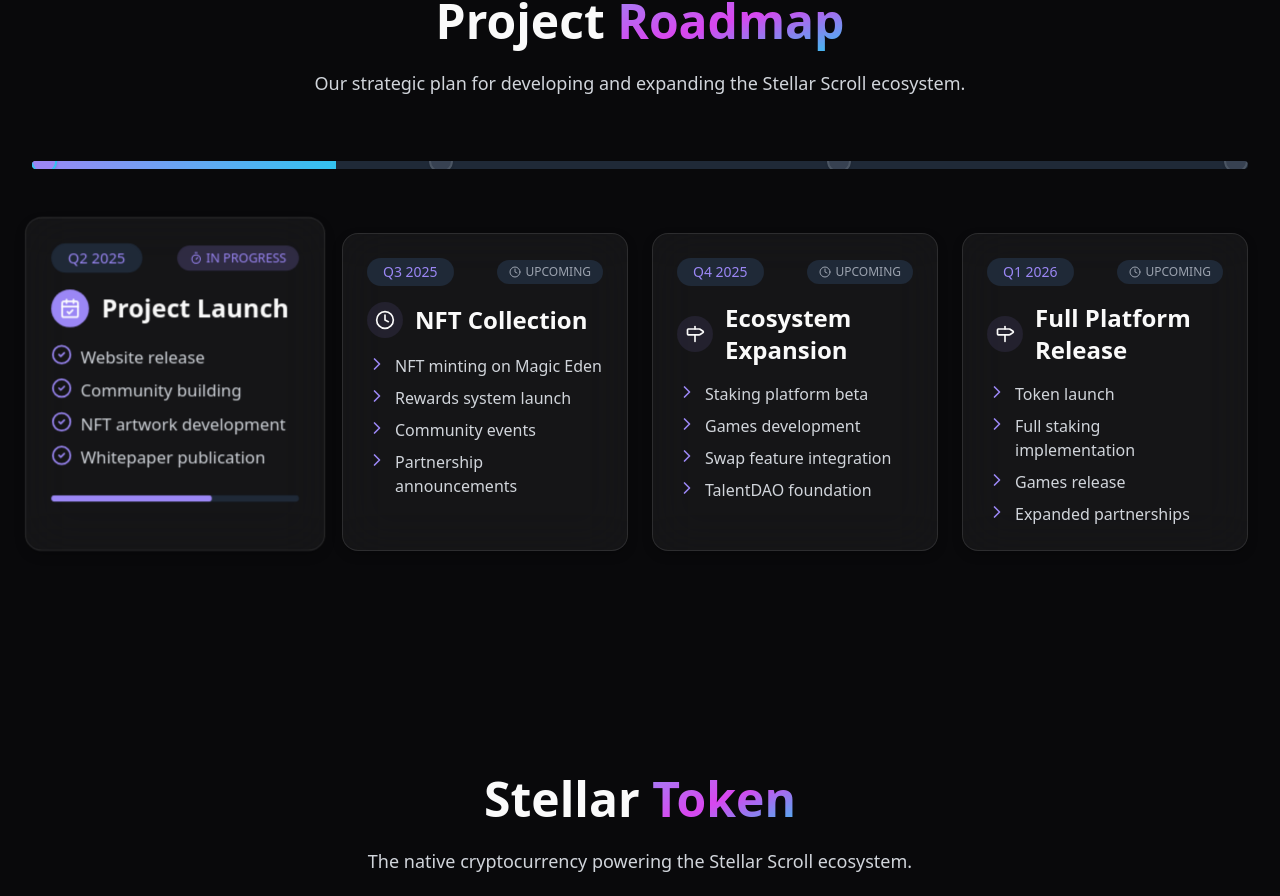
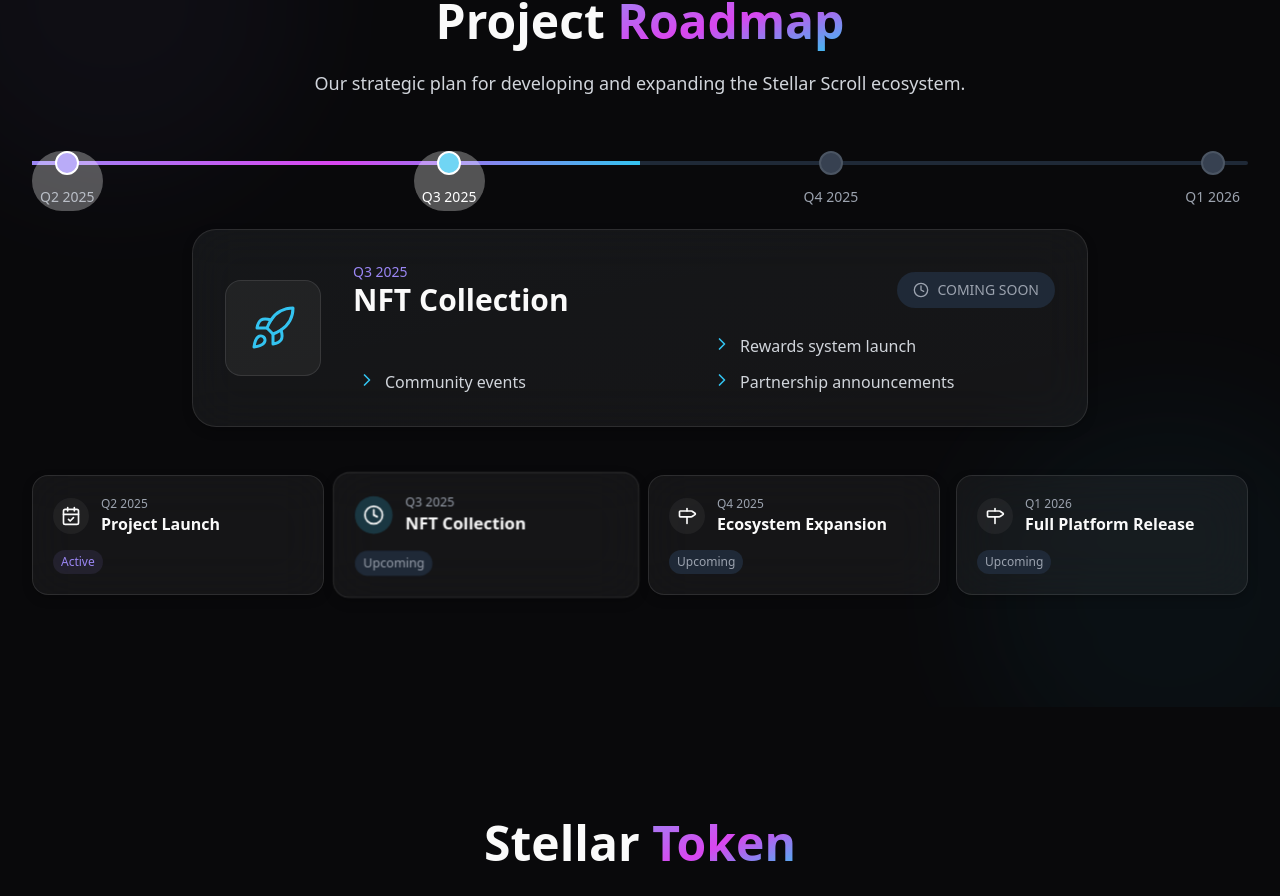
Before and after one commit to ChethaniSaumya/stellar-scroll-rewards, a React (Vite) app: page / in a window 1280 px wide. Shown: the part 3275-4171 px from the top of the page. Built offline with nearby package versions, Linux system fonts and the light colour scheme.

Commit message:
Refactor: Improve visual design
Enhance the visual appeal of the website by incorporating more attractive design elements.

```diff
--- a/src/components/sections/RoadmapSection.tsx
+++ b/src/components/sections/RoadmapSection.tsx
@@ -1,12 +1,16 @@
 
-import { useState, useEffect } from 'react';
+import { useState, useEffect, useRef } from 'react';
 import {
   ChevronRight,
   Clock,
   CalendarCheck,
   Milestone,
   CheckCircle2,
-  Timer
+  Timer,
+  Sparkles,
+  Rocket,
+  Zap,
+  Globe
 } from 'lucide-react';
 import {
   Accordion,
@@ -27,7 +31,10 @@ const roadmapItems = [
       "NFT artwork development",
       "Whitepaper publication"
     ],
-    status: "in-progress"
+    status: "in-progress",
+    mainIcon: <Sparkles className="h-12 w-12 text-stellar-purple" strokeWidth={1.5} />,
+    bgColor: "from-stellar-purple/10 to-transparent",
+    accent: "stellar-purple"
   },
   {
     quarter: "Q3 2025",
@@ -39,7 +46,10 @@ const roadmapItems = [
       "Community events",
       "Partnership announcements"
     ],
-    status: "upcoming"
+    status: "upcoming",
+    mainIcon: <Rocket className="h-12 w-12 text-stellar-blue" strokeWidth={1.5} />,
+    bgColor: "from-stellar-blue/10 to-transparent",
+    accent: "stellar-blue"
   },
   {
     quarter: "Q4 2025",
@@ -51,7 +61,10 @@ const roadmapItems = [
       "Swap feature integration",
       "TalentDAO foundation"
     ],
-    status: "upcoming"
+    status: "upcoming",
+    mainIcon: <Zap className="h-12 w-12 text-stellar-pink" strokeWidth={1.5} />,
+    bgColor: "from-stellar-pink/10 to-transparent",
+    accent: "stellar-pink"
   },
   {
     quarter: "Q1 2026",
@@ -63,14 +76,18 @@ const roadmapItems = [
       "Games release",
       "Expanded partnerships"
     ],
-    status: "upcoming"
+    status: "upcoming",
+    mainIcon: <Globe className="h-12 w-12 text-stellar-orange" strokeWidth={1.5} />,
+    bgColor: "from-stellar-orange/10 to-transparent",
+    accent: "stellar-orange"
   }
 ];
 
 const RoadmapSection = () => {
-  const [activeIndex, setActiveIndex] = useState<number | null>(null);
+  const [activeIndex, setActiveIndex] = useState<number | null>(0);
+  const timelineRef = useRef<HTMLDivElement>(null);
 
-  // Automatically cycle through roadmap items
+  // Auto-cycle through roadmap items
   useEffect(() => {
     const interval = setInterval(() => {
       setActiveIndex((prev) => {
@@ -84,8 +101,28 @@ const RoadmapSection = () => {
     return () => clearInterval(interval);
   }, []);
 
+  // Scroll active item into view in the timeline
+  useEffect(() => {
+    if (activeIndex !== null && timelineRef.current) {
+      const activeElement = timelineRef.current.querySelector(`[data-index="${activeIndex}"]`);
+      if (activeElement) {
+        activeElement.scrollIntoView({
+          behavior: 'smooth',
+          block: 'nearest',
+          inline: 'center'
+        });
+      }
+    }
+  }, [activeIndex]);
+
   return (
-    <section id="roadmap" className="section-padding overflow-hidden">
+    <section id="roadmap" className="section-padding overflow-hidden relative">
+      {/* Background decorations */}
+      <div className="absolute inset-0 pointer-events-none overflow-hidden">
+        <div className="absolute -top-20 -left-20 w-96 h-96 bg-stellar-purple/10 rounded-full blur-3xl opacity-40" />
+        <div className="absolute -bottom-20 -right-20 w-96 h-96 bg-stellar-blue/10 rounded-full blur-3xl opacity-40" />
+      </div>
+
       <div className="container mx-auto px-4">
         <div className="text-center mb-16">
           <h2 className="text-4xl md:text-5xl font-bold mb-6">
@@ -96,55 +133,212 @@ const RoadmapSection = () => {
           </p>
         </div>
 
-        {/* Desktop Interactive Timeline View */}
+        {/* Desktop Timeline View */}
         <div className="hidden md:block">
-          {/* Timeline Bar */}
-          <div className="relative h-2 bg-gray-800 rounded-full mb-16 overflow-hidden">
-            <div className="absolute left-0 h-full bg-gradient-to-r from-stellar-purple to-stellar-blue transition-all duration-700 ease-in-out"
-              style={{ width: `${((activeIndex !== null ? activeIndex : 0) + 1) * (100 / roadmapItems.length)}%` }} />
+          {/* Interactive Timeline Track */}
+          <div className="relative" ref={timelineRef}>
+            <div className="h-1 bg-gray-800 rounded-full mb-16 overflow-hidden">
+              <div className="absolute left-0 h-full bg-gradient-to-r from-stellar-purple via-stellar-pink to-stellar-blue transition-all duration-700 ease-in-out"
+                style={{ width: `${((activeIndex !== null ? activeIndex : 0) + 1) * (100 / roadmapItems.length)}%` }} />
+            </div>
 
             {/* Timeline Points */}
-            <div className="flex justify-between absolute w-full -top-2">
-              {roadmapItems.map((_, index) => (
+            <div className="flex justify-between absolute w-full top-0 -mt-2.5">
+              {roadmapItems.map((item, index) => (
                 <button
                   key={index}
+                  data-index={index}
                   onClick={() => setActiveIndex(index)}
                   className={cn(
-                    "w-6 h-6 rounded-full transition-all duration-300 border-2 -mt-1 shadow relative z-10",
-                    index <= (activeIndex ?? -1)
-                      ? "bg-stellar-purple border-stellar-blue scale-110"
-                      : "bg-gray-700 border-gray-600 hover:bg-gray-600"
+                    "relative flex flex-col items-center group",
                   )}
                 >
-                  {index === (activeIndex ?? -1) && (
-                    <span className="absolute inset-0 rounded-full animate-ping bg-stellar-purple/50" />
-                  )}
+                  <div
+                    className={cn(
+                      "w-6 h-6 rounded-full transition-all duration-500 border-2 flex items-center justify-center",
+                      index <= (activeIndex ?? -1)
+                        ? `bg-${item.accent} border-white`
+                        : "bg-gray-700 border-gray-600 hover:bg-gray-600 group-hover:scale-110"
+                    )}
+                  >
+                    {index <= (activeIndex ?? -1) && (
+                      <div className="animate-ping absolute inset-0 rounded-full bg-white/30" />
+                    )}
+                  </div>
+
+                  <span className={cn(
+                    "text-sm font-medium mt-2 py-1 px-2 whitespace-nowrap transition-all duration-300",
+                    index === activeIndex ? "text-white" : "text-gray-400 group-hover:text-gray-300"
+                  )}>
+                    {item.quarter}
+                  </span>
                 </button>
               ))}
             </div>
           </div>
 
-          {/* Timeline Cards */}
-          <div className="grid grid-cols-1 md:grid-cols-2 lg:grid-cols-4 gap-6">
+          {/* Active Card with Animation */}
+          {activeIndex !== null && (
+            <div className="flex items-center justify-center my-8">
+              <div
+                className={cn(
+                  "glass-morphism p-8 rounded-3xl transition-all duration-700 max-w-4xl w-full relative overflow-hidden",
+                  `border-${roadmapItems[activeIndex].accent}/40`
+                )}
+                style={{
+                  boxShadow: `0 0 40px -10px var(--${roadmapItems[activeIndex].accent}/20)`
+                }}
+              >
+                <div className={cn(
+                  "absolute inset-0 opacity-10 bg-gradient-to-br",
+                  roadmapItems[activeIndex].bgColor
+                )} />
+
+                <div className="flex flex-col md:flex-row gap-8 items-center relative z-10">
+                  <div className="flex-shrink-0 flex items-center justify-center w-24 h-24 rounded-2xl bg-white/5 border border-white/10 p-2">
+                    {roadmapItems[activeIndex].mainIcon}
+                  </div>
+
+                  <div className="flex-grow">
+                    <div className="flex flex-wrap items-center justify-between gap-4 mb-4">
+                      <div>
+                        <div className="text-sm text-stellar-purple font-medium">{roadmapItems[activeIndex].quarter}</div>
+                        <h3 className="text-3xl font-bold">{roadmapItems[activeIndex].title}</h3>
+                      </div>
+
+                      <div className={cn(
+                        "flex items-center text-sm uppercase font-medium px-4 py-2 rounded-full",
+                        roadmapItems[activeIndex].status === "in-progress"
+                          ? "bg-stellar-purple/20 text-stellar-purple"
+                          : "bg-gray-800 text-gray-400"
+                      )}>
+                        {roadmapItems[activeIndex].status === "in-progress" ? (
+                          <>
+                            <Timer className="h-4 w-4 mr-2 animate-pulse" />
+                            In Progress
+                          </>
+                        ) : (
+                          <>
+                            <Clock className="h-4 w-4 mr-2" />
+                            Coming Soon
+                          </>
+                        )}
+                      </div>
+                    </div>
+
+                    <ul className="grid grid-cols-1 md:grid-cols-2 gap-3 ml-1">
+                      {roadmapItems[activeIndex].items.map((item, i) => (
+                        <li
+                          key={i}
+                          className="flex items-start animate-fade-in"
+                          style={{ animationDelay: `${i * 100}ms` }}
+                        >
+                          {roadmapItems[activeIndex].status === "in-progress" ? (
+                            <CheckCircle2 className={`text-${roadmapItems[activeIndex].accent} mr-2 h-5 w-5 flex-shrink-0`} />
+                          ) : (
+                            <ChevronRight className={`text-${roadmapItems[activeIndex].accent} mr-2 h-5 w-5 flex-shrink-0`} />
+                          )}
+                          <span className="text-gray-300">{item}</span>
+                        </li>
+                      ))}
+                    </ul>
+
+                    {roadmapItems[activeIndex].status === "in-progress" && (
+                      <div className="mt-6 w-full bg-gray-800 h-2 rounded-full overflow-hidden">
+                        <div
+                          className={`h-full bg-${roadmapItems[activeIndex].accent} w-[65%] rounded-full`}
+                          style={{ animation: "progress-pulse 2s ease-in-out infinite" }}
+                        />
+                      </div>
+                    )}
+                  </div>
+                </div>
+              </div>
+            </div>
+          )}
+
+          {/* All Cards in a Smaller Grid */}
+          <div className="grid grid-cols-2 lg:grid-cols-4 gap-4 mt-12">
             {roadmapItems.map((item, index) => (
-              <div
+              <button
                 key={index}
+                onClick={() => setActiveIndex(index)}
                 className={cn(
-                  "glass-morphism group p-6 rounded-2xl transition-all duration-500 border overflow-hidden",
-                  index === activeIndex
-                    ? "border-stellar-purple/50 scale-105 shadow-[0_0_20px_rgba(155,135,245,0.3)] -translate-y-2"
-                    : "border-stellar-purple/20 hover:border-stellar-purple/30 hover:-translate-y-1"
+                  "glass-morphism p-5 rounded-2xl text-left transition-all duration-300 border hover:border-white/20 group",
+                  index === activeIndex ? "border-white/20 scale-105" : "border-white/10"
                 )}
-                onClick={() => setActiveIndex(index)}
               >
-                <div className="flex justify-between items-center mb-4">
-                  <div className="inline-block px-4 py-1 rounded-full bg-gray-800 text-stellar-purple font-medium text-sm">
-                    {item.quarter}
+                <div className="flex items-center gap-3 mb-3">
+                  <div className={cn(
+                    "p-2 rounded-full transition-colors duration-300",
+                    index === activeIndex ? `bg-${item.accent}/20` : "bg-white/5 group-hover:bg-white/10"
+                  )}>
+                    {item.icon}
                   </div>
+                  <div>
+                    <div className="text-xs text-gray-400 group-hover:text-gray-300 transition-colors">{item.quarter}</div>
+                    <h4 className="font-bold text-sm md:text-base">{item.title}</h4>
+                  </div>
+                </div>
+
+                <div className={cn(
+                  "text-xs inline-flex items-center px-2 py-1 rounded-full",
+                  item.status === "in-progress"
+                    ? "bg-stellar-purple/10 text-stellar-purple"
+                    : "bg-gray-800 text-gray-400"
+                )}>
+                  {item.status === "in-progress" ? "Active" : "Upcoming"}
+                </div>
+              </button>
+            ))}
+          </div>
+        </div>
+
+        {/* Mobile Accordion View */}
+        <div className="md:hidden space-y-4">
+          <Accordion
+            type="single"
+            defaultValue="item-0"
+            className="w-full"
+          >
+            {roadmapItems.map((item, index) => (
+              <AccordionItem
+                key={index}
+                value={`item-${index}`}
+                className={cn(
+                  "border-white/10 glass-morphism rounded-xl overflow-hidden relative",
+                  item.status === "in-progress" ? `border-${item.accent}` : ""
+                )}
+              >
+                <div className={cn(
+                  "absolute inset-0 opacity-5 bg-gradient-to-b",
+                  item.bgColor
+                )} />
+
+                <AccordionTrigger className="px-4 py-3 hover:no-underline">
+                  <div className="flex items-center gap-3 text-left">
+                    <div className={cn(
+                      "p-2 rounded-full",
+                      item.status === "in-progress" ? `bg-${item.accent}/20` : "bg-white/5"
+                    )}>
+                      {item.mainIcon ? (
+                        <div className="h-6 w-6">{item.mainIcon}</div>
+                      ) : (
+                        item.icon
+                      )}
+                    </div>
+                    <div>
+                      <div className="text-sm text-stellar-purple font-medium">{item.quarter}</div>
+                      <h3 className="font-bold">{item.title}</h3>
+                    </div>
+                  </div>
+                </AccordionTrigger>
+
+                <AccordionContent className="px-4 pb-4 relative z-10">
                   <div className={cn(
-                    "flex items-center text-xs uppercase font-medium px-3 py-1 rounded-full",
+                    "mb-4 text-xs uppercase font-medium px-3 py-1 rounded-full inline-flex items-center",
                     item.status === "in-progress"
-                      ? "bg-stellar-purple/20 text-stellar-purple"
+                      ? `bg-${item.accent}/20 text-${item.accent}`
                       : "bg-gray-800 text-gray-400"
                   )}>
                     {item.status === "in-progress" ? (
@@ -155,109 +349,27 @@ const RoadmapSection = () => {
                     ) : (
                       <>
                         <Clock className="h-3 w-3 mr-1" />
-                        Upcoming
-                      </>
-                    )}
-                  </div>
-                </div>
-
-                <div className="flex items-center gap-3 mb-4">
-                  <div className={cn(
-                    "p-2 rounded-full transition-all duration-300",
-                    index === activeIndex ? "bg-stellar-purple text-white" : "bg-stellar-purple/10"
-                  )}>
-                    {item.icon}
-                  </div>
-                  <h3 className="text-2xl font-bold">{item.title}</h3>
-                </div>
-
-                <ul className="space-y-2">
-                  {item.items.map((listItem, i) => (
-                    <li key={i} className="flex items-start group-hover:translate-x-1 transition-transform duration-300 delay-75">
-                      {item.status === "in-progress" ? (
-                        <CheckCircle2 className="text-stellar-purple mr-2 h-5 w-5 flex-shrink-0" />
-                      ) : (
-                        <ChevronRight className="text-stellar-purple mr-2 h-5 w-5 flex-shrink-0" />
-                      )}
-                      <span className="text-gray-300">{listItem}</span>
-                    </li>
-                  ))}
-                </ul>
-
-                {/* Progress indicator for in-progress items */}
-                {item.status === "in-progress" && (
-                  <div className="mt-6 w-full bg-gray-800 h-1.5 rounded-full overflow-hidden">
-                    <div className="h-full bg-stellar-purple w-[65%] rounded-full" />
-                  </div>
-                )}
-              </div>
-            ))}
-          </div>
-        </div>
-
-        {/* Mobile Accordion View */}
-        <div className="md:hidden">
-          <Accordion type="single" collapsible className="w-full space-y-4">
-            {roadmapItems.map((item, index) => (
-              <AccordionItem
-                key={index}
-                value={`item-${index}`}
-                className={cn(
-                  "border-stellar-purple/20 glass-morphism rounded-xl overflow-hidden",
-                  item.status === "in-progress" ? "border-l-4 border-l-stellar-purple" : ""
-                )}
-              >
-                <AccordionTrigger className="px-4 hover:no-underline">
-                  <div className="flex items-center gap-3 text-left">
-                    <div className={cn(
-                      "p-2 rounded-full",
-                      item.status === "in-progress" ? "bg-stellar-purple/20" : "bg-gray-800"
-                    )}>
-                      {item.icon}
-                    </div>
-                    <div>
-                      <div className="text-sm text-stellar-purple">{item.quarter}</div>
-                      <h3 className="font-bold">{item.title}</h3>
-                    </div>
-                  </div>
-                </AccordionTrigger>
-                <AccordionContent className="px-4 pb-4">
-                  <div className={cn(
-                    "mb-4 text-xs uppercase font-medium px-3 py-1 rounded-full inline-flex items-center",
-                    item.status === "in-progress"
-                      ? "bg-stellar-purple/20 text-stellar-purple"
-                      : "bg-gray-800 text-gray-400"
-                  )}>
-                    {item.status === "in-progress" ? (
-                      <>
-                        <Timer className="h-3 w-3 mr-1 animate-pulse" />
-                        In Progress
-                      </>
-                    ) : (
-                      <>
-                        <Clock className="h-3 w-3 mr-1" />
-                        Upcoming
+                        Coming Soon
                       </>
                     )}
                   </div>
 
                   <ul className="space-y-2">
                     {item.items.map((listItem, i) => (
-                      <li key={i} className="flex items-start">
+                      <li key={i} className="flex items-start animate-fade-in" style={{ animationDelay: `${i * 100}ms` }}>
                         {item.status === "in-progress" ? (
-                          <CheckCircle2 className="text-stellar-purple mr-2 h-5 w-5 flex-shrink-0" />
+                          <CheckCircle2 className={`text-${item.accent} mr-2 h-5 w-5 flex-shrink-0`} />
                         ) : (
-                          <ChevronRight className="text-stellar-purple mr-2 h-5 w-5 flex-shrink-0" />
+                          <ChevronRight className={`text-${item.accent} mr-2 h-5 w-5 flex-shrink-0`} />
                         )}
                         <span className="text-gray-300">{listItem}</span>
                       </li>
                     ))}
                   </ul>
 
-                  {/* Progress indicator for in-progress items */}
                   {item.status === "in-progress" && (
                     <div className="mt-6 w-full bg-gray-800 h-1.5 rounded-full overflow-hidden">
-                      <div className="h-full bg-stellar-purple w-[65%] rounded-full" />
+                      <div className={`h-full bg-${item.accent} w-[65%] rounded-full`} />
                     </div>
                   )}
                 </AccordionContent>
@@ -266,6 +378,14 @@ const RoadmapSection = () => {
           </Accordion>
         </div>
       </div>
+
+      {/* Add a progress pulse animation to style */}
+      <style jsx>{`
+        @keyframes progress-pulse {
+          0%, 100% { opacity: 1; }
+          50% { opacity: 0.7; }
+        }
+      `}</style>
     </section>
   );
 };
--- a/src/index.css
+++ b/src/index.css
@@ -25,6 +25,10 @@
     --input: 240 3.7% 15.9%;
     --ring: 240 4.9% 83.9%;
     --radius: 0.75rem;
+    --stellar-purple: #9b87f5;
+    --stellar-blue: #33C3F0;
+    --stellar-pink: #D946EF;
+    --stellar-orange: #F97316;
   }
 }
 
@@ -91,3 +95,10 @@
 ::-webkit-scrollbar-thumb:hover {
   background: rgba(255, 255, 255, 0.5);
 }
+
+/* Add progress pulse animation */
+@keyframes progress-pulse {
+  0% { opacity: 1; width: 60%; }
+  50% { opacity: 0.7; width: 65%; }
+  100% { opacity: 1; width: 60%; }
+}
```
